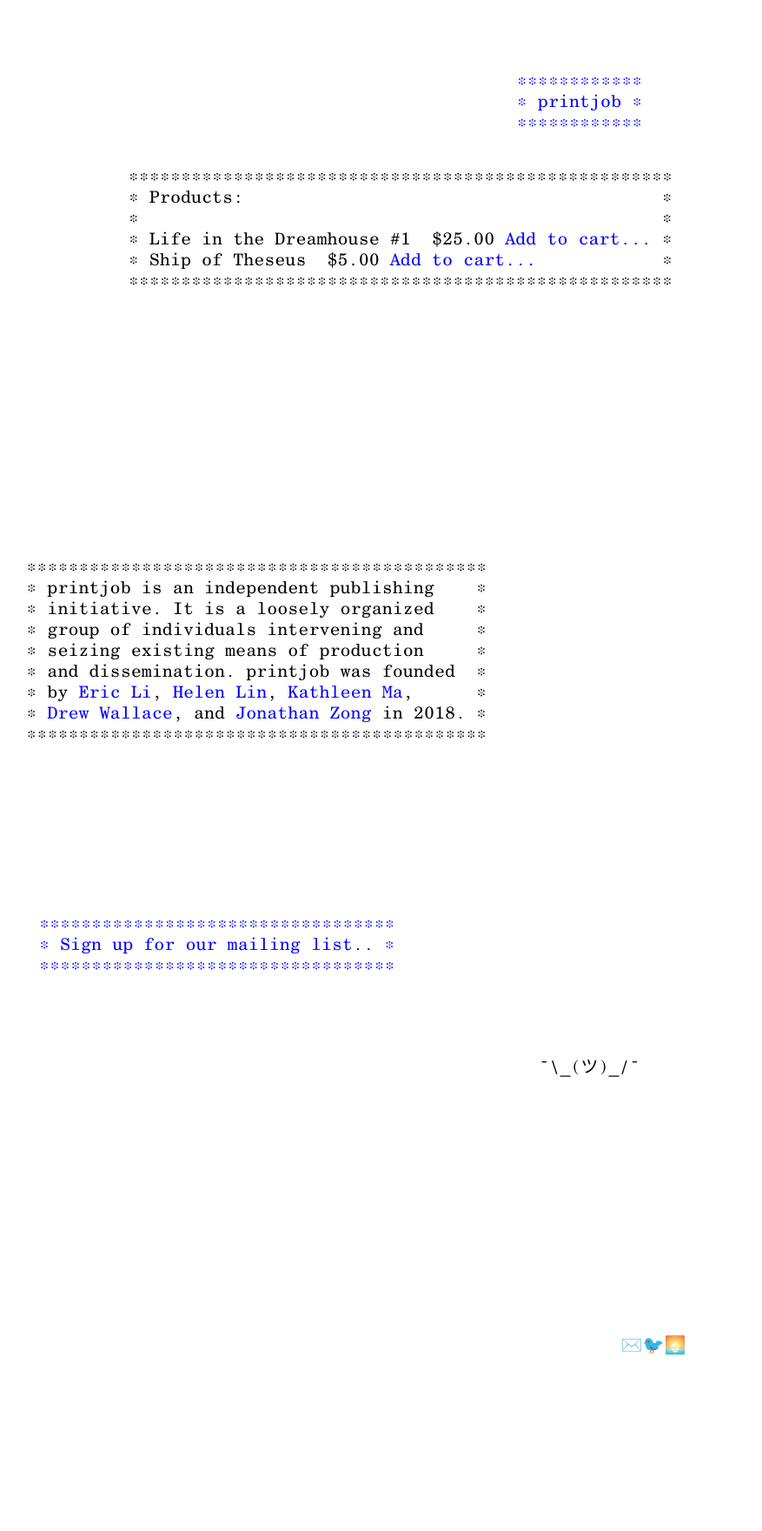
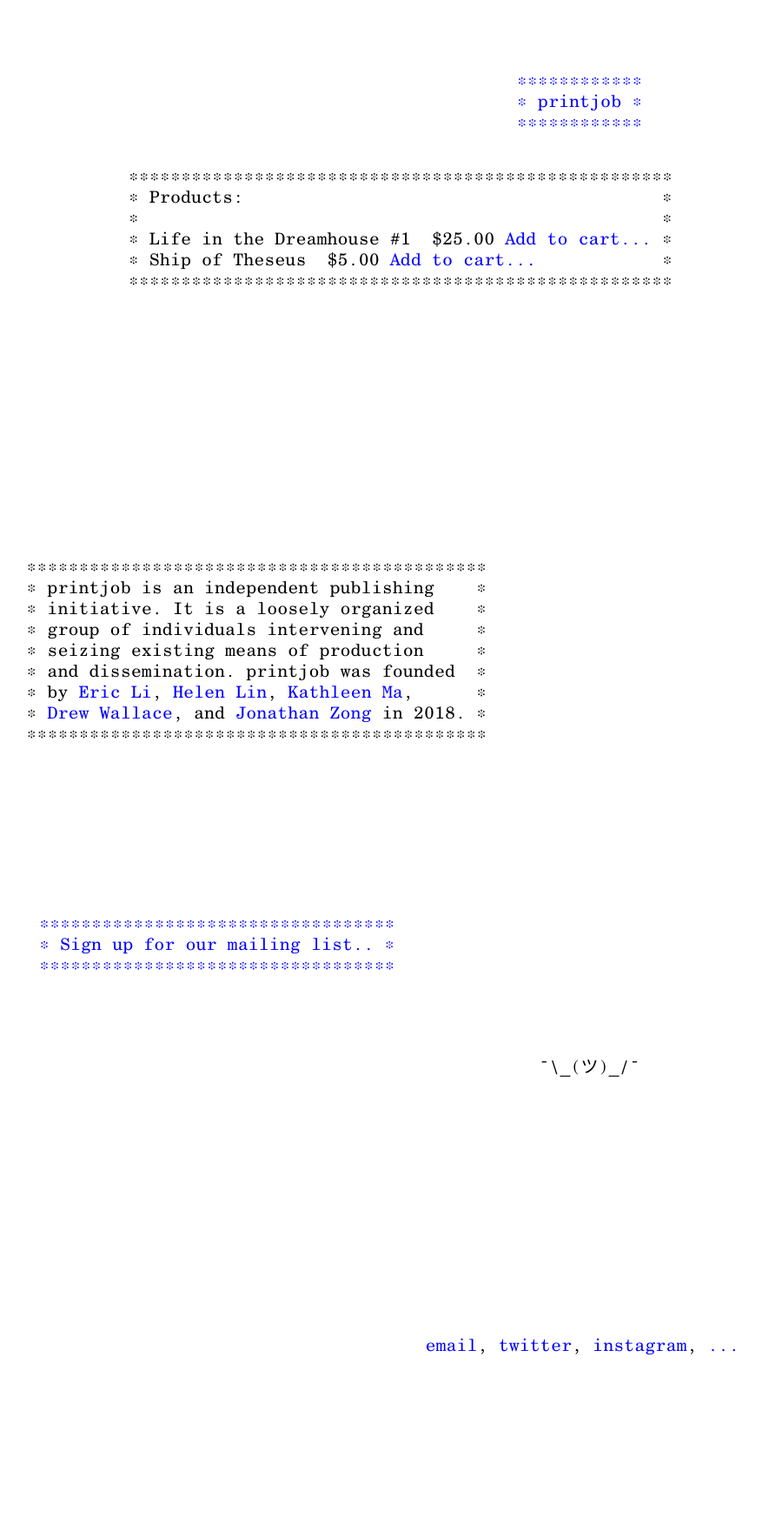
Before and after one commit to printjobpress/printjobpress.github.io, a Jekyll site: the page built from index.html, in a window 1280 px wide. Shown: the whole page at 87% size, without its empty margins (48-925 px from the left). Built offline with Jekyll 4.4.1, drawn with Linux system fonts in a browser that asks for light colours.

Commit message:
Update from Forestry.io - Updated index.html

```diff
--- a/index.html
+++ b/index.html
@@ -21,9 +21,10 @@
   url: http://eepurl.com/dFbtfH
 - content_block: "¯\\_(ツ)_/¯"
   enable_border: false
-- content_block: "<a href=\"mailto:printjobpress@gmail.com\" title=\"email\">✉️</a><a
-    href=\"https://twitter.com/printjobpress\" title=\"twitter\">\U0001F426</a><a
-    href=\"http://instagram.com/printjobpress\" title=\"instagram\">\U0001F305</a>"
+- content_block: <a href="mailto:printjobpress@gmail.com" title="email">email</a>,
+    <a href="https://twitter.com/printjobpress" title="twitter">twitter</a>, <a href="http://instagram.com/printjobpress"
+    title="instagram">instagram</a>, <a href="http://gdlp01.c-wss.com/gds/0/0300026830/05/MF730_630_Series_UsersGuide_usEN_4.pdf"
+    title="ok?">...</a>
   enable_border: false
 
 ---
```
